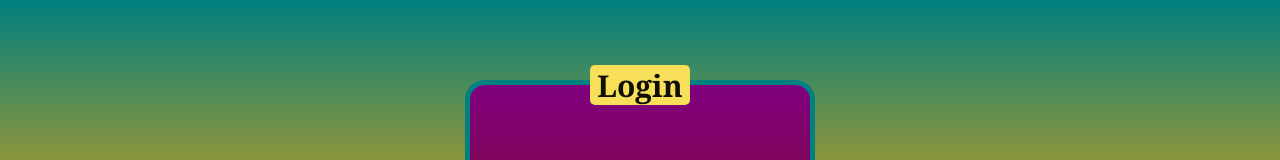
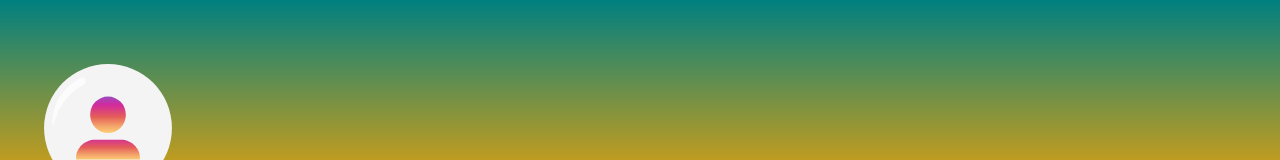
Before and after one commit to Abhishekdubey91/login, a plain HTML site: page index.html in a window 1280 px wide. Shown: the top 160 px of the page. Drawn offline with Linux system fonts and the light colour scheme.

Commit message:
remove login div

```diff
--- a/index.html
+++ b/index.html
@@ -9,8 +9,8 @@
 </head>
 <body>
     <form action="#" method="post">
-    <div class="container">
-        <div class="login">Login</div>
+    <!-- <div class="container">
+        <div class="login">Login</div> -->
     <div><img src="user.svg.svg" id="user"/></div>
     <div><input type="text" id="txt" placeholder="username" required/></div>
     <div><input type="password" id="pwd" placeholder="password" required/></div>
```
